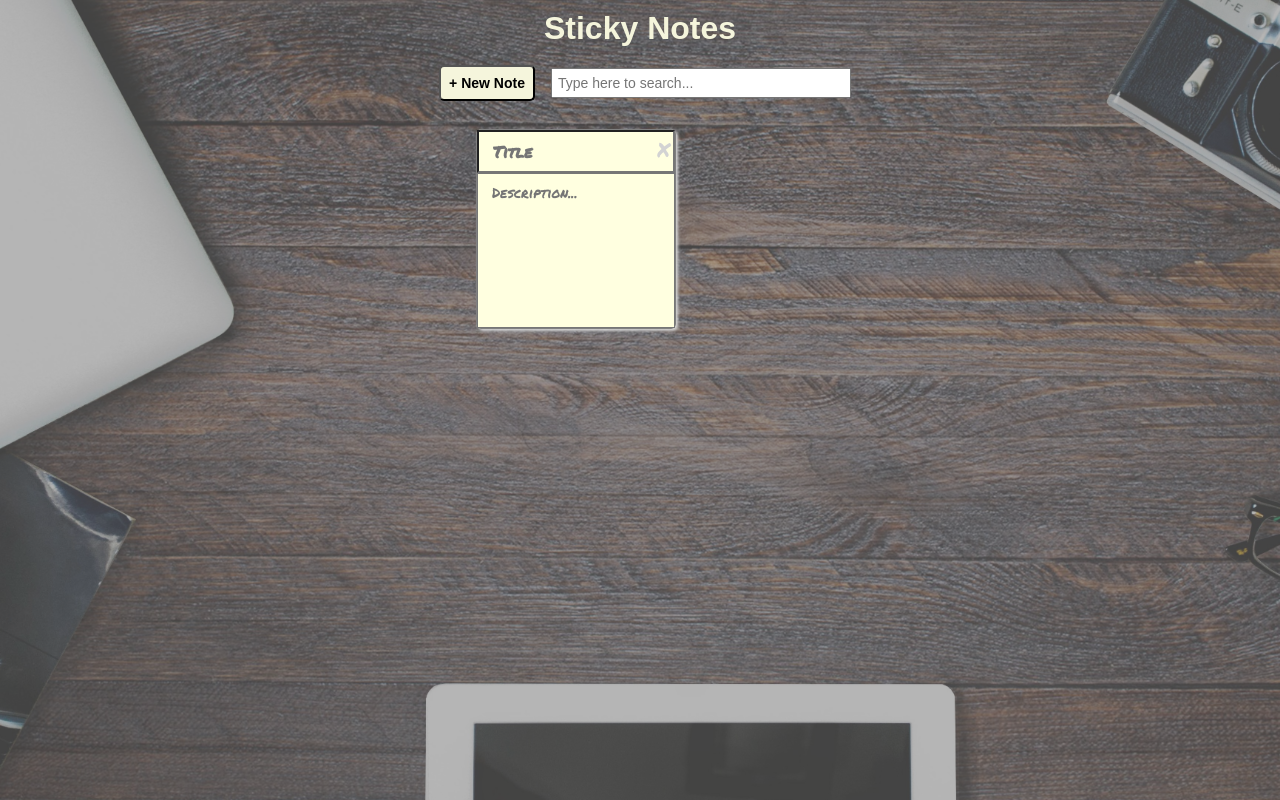
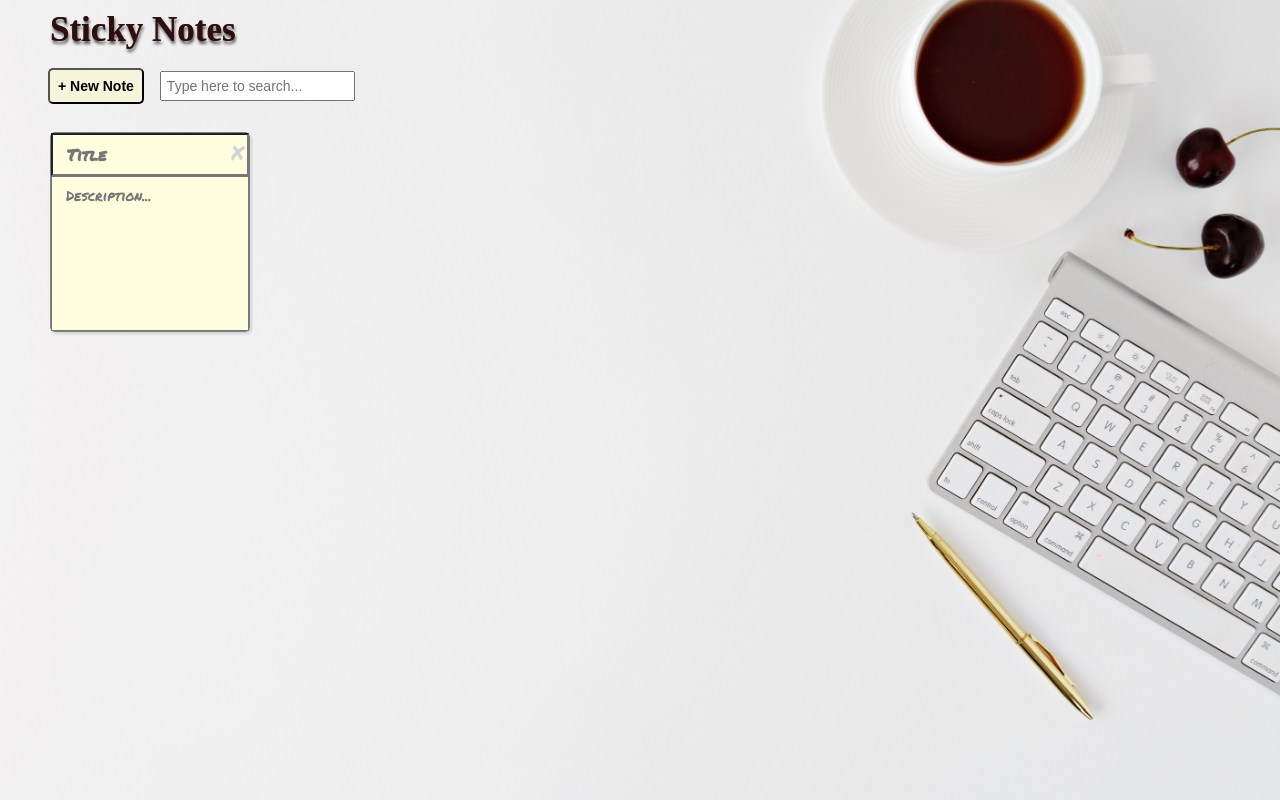
Before and after one commit to taylorbeee/sticky-note-ui, a React (Create React App) app: page / in a window 1280 px wide. Built offline with nearby package versions, Linux system fonts and the light colour scheme.

Commit message:
Styling fixes

```diff
--- a/src/index.css
+++ b/src/index.css
@@ -4,15 +4,13 @@
 
 body {
   margin: 0;
-  padding: 0;
+  padding: 0 0 0 30px;
   -webkit-font-smoothing: antialiased;
   -moz-osx-font-smoothing: grayscale;
-  background-image: url(../img/desk-cropped.jpg);
+  background-image: url(../img/desk-background.jpg);
   background-repeat: no-repeat;
   background-size: cover;
   background-attachment: fixed;
-  background-color: grey;
-  background-blend-mode: soft-light;
 }
 
 input,
@@ -23,25 +21,24 @@ textarea {
 
 .notes-list {
   display: flex;
-  justify-content: center;
   flex-wrap: wrap;
-  width: 90%;
   padding: 10px;
   margin: 0;
 }
 
 .app-header__title {
-  display: flex;
-  justify-content: center;
   margin: 10px 20px 0px;
   font-family: Arial, sans-serif;
-  color: beige;
+  color: #2e0f0d;
+  font-size: 35px;
+  font-family: Futura;
+  background-color: #666666;
+  text-shadow: 1px 3px 3px #555;
+  -webkit-background-clip: text;
+  -moz-background-clip: text;
 }
 
 .app-header__controls {
-  display: flex;
-  justify-content: center;
-  align-items: center;
   margin: 10px 0 0 10px;
 }
 
```
Also changed, not shown: img/desk-background.jpg (added).
